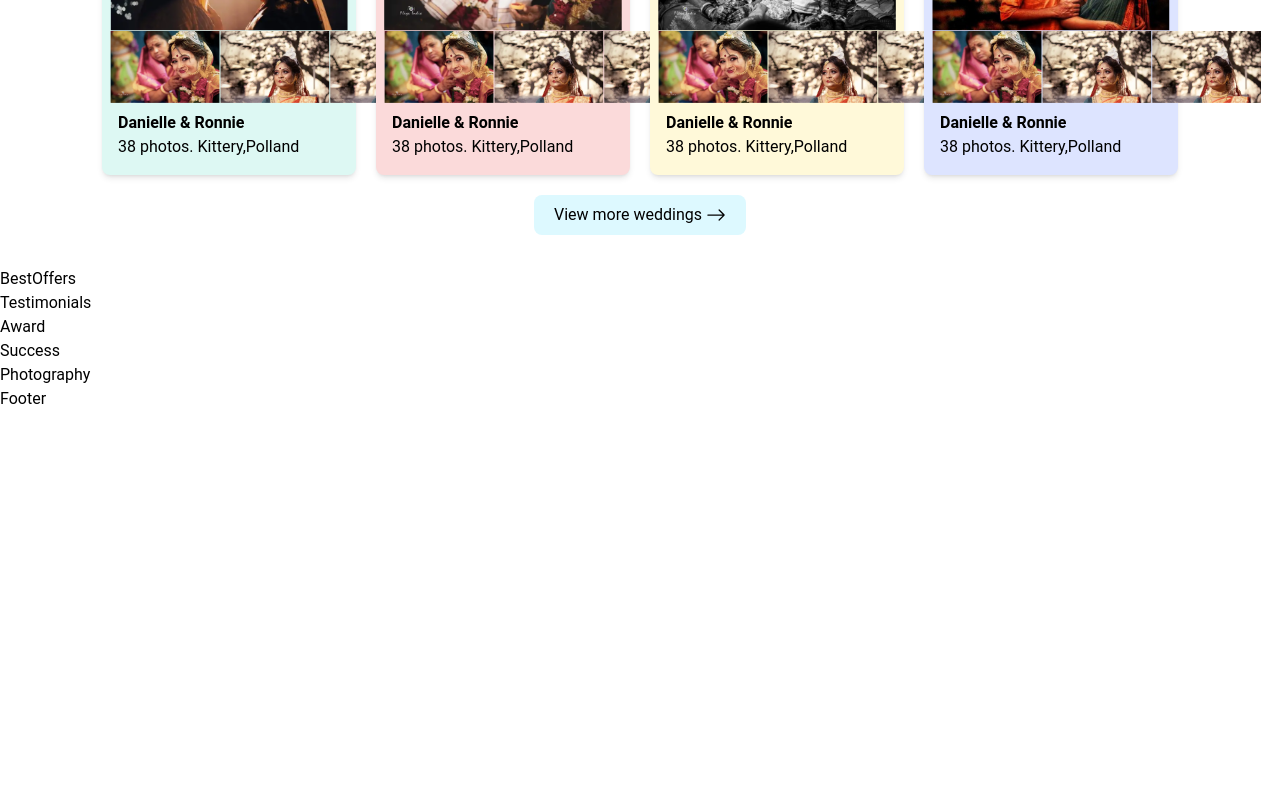
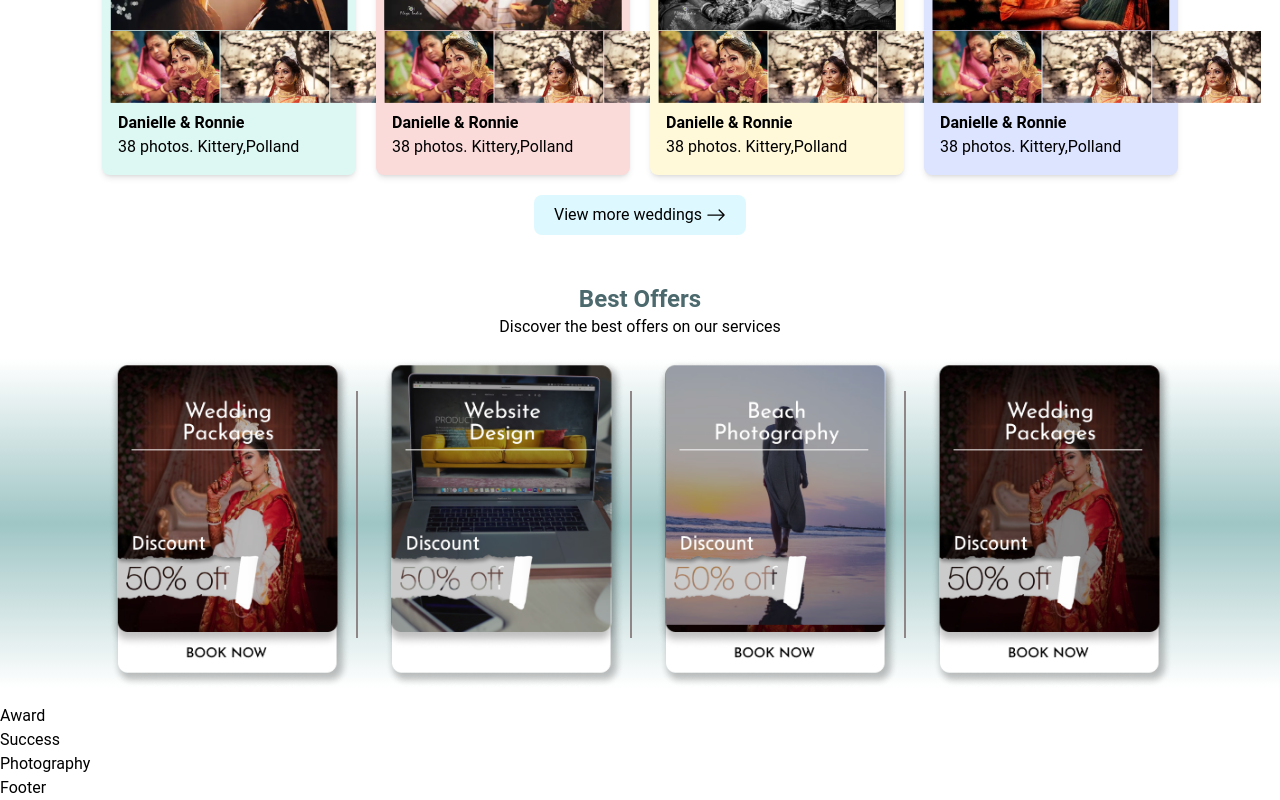
Before and after one commit to EmtiazHossainE2/FliqaIndia, a Next.js app: page / in a window 1280 px wide. Shown: the part 2649-3449 px from the top of the page. Before the commit the page ends 3060 px from the top, so only its background shows below. Built offline with nearby package versions, Linux system fonts and the light colour scheme.

Commit message:
best offers section done

```diff
--- a/src/components/Homepage/BestOffers.jsx
+++ b/src/components/Homepage/BestOffers.jsx
@@ -1,8 +1,44 @@
+import { bestOffers } from "@/constant/data";
+import Image from "next/image";
 
 const BestOffers = () => {
   return (
-    <div>BestOffers</div>
-  )
-}
+    <div className="py-4 relative">
+      <div className="text-center">
+        <h2 className="text-[#4C696D] font-bold text-2xl">Best Offers</h2>
+        <p className="pb-5">Discover the best offers on our services</p>
+      </div>
+      <div className="bg-gradient-to-b from-[#FFFFFF] via-[#9fc5c5] to-[#ffffff]">
+        <div className="grid grid-cols-1 md:grid-cols-2 lg:grid-cols-4 gap-5 customContainer">
+          {bestOffers.map((offer, index) => (
+            <div key={index} className="relative cursor-pointer">
+              <div className="flex justify-center items-center">
+                <Image
+                  src={`/images/offers/${offer.img}`}
+                  alt="offer"
+                  width={243}
+                  height={175}
+                />
+              </div>
+              {index < bestOffers.length - 1 && (
+                <div
+                  className="absolute top-0 left-[100%] hidden lg:block"
+                  style={{
+                    borderLeft: "2px solid #8F8787",
+                    height: "75%",
+                    marginLeft: "auto",
+                    marginRight: "auto",
+                    marginTop: "2rem",
+                    marginBottom: "2rem",
+                  }}
+                ></div>
+              )}
+            </div>
+          ))}
+        </div>
+      </div>
+    </div>
+  );
+};
 
-export default BestOffers
+export default BestOffers;
--- a/src/components/Homepage/Discover.jsx
+++ b/src/components/Homepage/Discover.jsx
@@ -25,7 +25,7 @@ const Discover = () => {
                     fontFamily: "Josefin Sans",
                   }}
                 />
-                <button className="absolute left-[45%] xl:left-[38%] border  bg-[#221010] text-white rounded-[34px] px-5 py-[5px]">
+                <button className="absolute  left-[48%] xl:left-[38%] border  bg-[#221010] text-white rounded-[34px] px-5 py-[5px]">
                   Search
                 </button>
               </div>
--- a/src/components/Homepage/Services.jsx
+++ b/src/components/Homepage/Services.jsx
@@ -55,7 +55,7 @@ const Services = () => {
             <div key={index} className="bg-white">
               <SwiperSlide className="bg-white">
                 <div className="rounded-[10px] shadow-2xl gap-5 mb-[2px]">
-                  <div>
+                  <div className="flex justify-center items-center">
                     <Image
                       src={`/images/service/${service.img}`}
                       alt={service.title}
--- a/src/components/Homepage/Testimonials.jsx
+++ b/src/components/Homepage/Testimonials.jsx
@@ -1,7 +1,9 @@
 
 const Testimonials = () => {
   return (
-    <div>Testimonials</div>
+    <div>
+
+    </div>
   )
 }
 
--- a/src/constant/data.js
+++ b/src/constant/data.js
@@ -149,3 +149,18 @@ export const realWedding = [
     location: "38 photos. Kittery,Polland",
   },
 ];
+
+export const bestOffers = [
+  {
+    img:"1.png"
+  },
+  {
+    img:"2.png"
+  },
+  {
+    img:"3.png"
+  },
+  {
+    img:"4.png"
+  },
+];
--- a/src/styles/globals.css
+++ b/src/styles/globals.css
@@ -2,8 +2,7 @@
 @tailwind components;
 @tailwind utilities;
 
-@import url('https://fonts.googleapis.com/css2?family=Homenaje&family=Josefin+Sans:wght@300&family=Jura:wght@400;700&display=swap');
-
+@import url("https://fonts.googleapis.com/css2?family=Homenaje&family=Josefin+Sans:wght@300&family=Jura:wght@400;700&display=swap");
 
 * {
   margin: 0;
@@ -16,9 +15,12 @@
   @apply container mx-auto px-4 lg:px-8;
 }
 
-.swiper-horizontal>.swiper-pagination-bullets, .swiper-pagination-bullets.swiper-pagination-horizontal, .swiper-pagination-custom, .swiper-pagination-fraction {
+.swiper-horizontal > .swiper-pagination-bullets,
+.swiper-pagination-bullets.swiper-pagination-horizontal,
+.swiper-pagination-custom,
+.swiper-pagination-fraction {
   bottom: 0 !important;
-    top: var(--swiper-pagination-top,auto);
+  top: var(--swiper-pagination-top, auto);
   left: 0;
   width: 100%;
 }
@@ -26,8 +28,8 @@
   display: none !important;
   position: absolute;
   text-align: center;
-    transition: .3s opacity;
-    transform: translate3d(0,0,0);
+  transition: 0.3s opacity;
+  transform: translate3d(0, 0, 0);
   z-index: 10;
 }
 
```
Also changed, not shown: public/images/offers/line.svg (added). Lines whose indentation alone changed are shown as unchanged.
